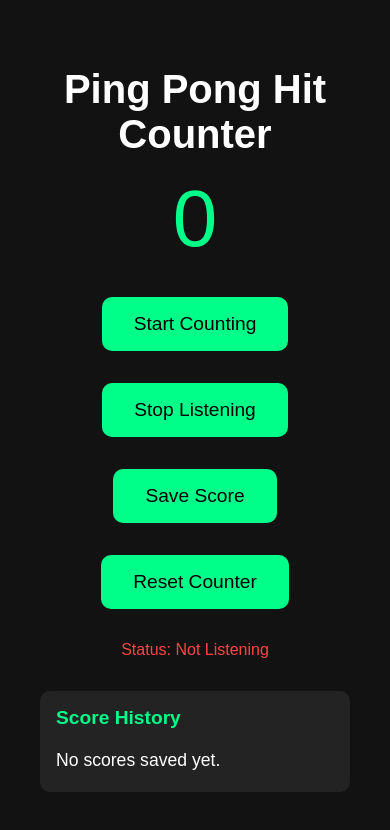
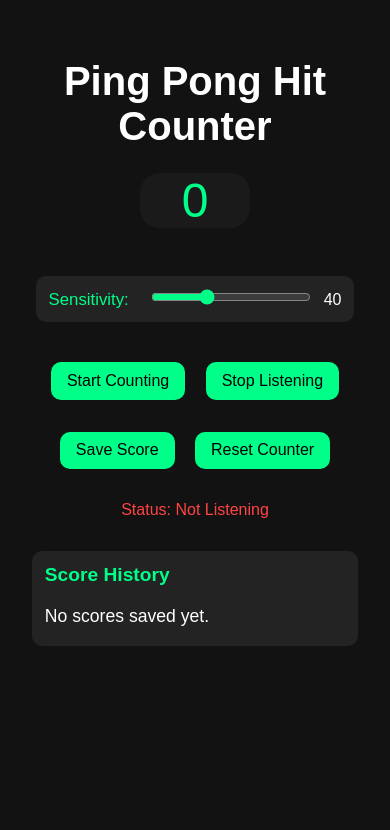
Before and after one commit to Nomadicproductions/Ping-pong-counter, a plain HTML site: page index.html in a window 390 px wide. Drawn offline with Linux system fonts and the light colour scheme.

Commit message:
Update index.html

```diff
--- a/index.html
+++ b/index.html
@@ -11,6 +11,7 @@
       color: #fff;
       text-align: center;
       padding: 2rem;
+      margin: 0;
     }
     h1 {
       font-size: 2.5rem;
@@ -20,17 +21,28 @@
       font-size: 5rem;
       margin: 1rem 0;
       color: #00ff88;
+      transition: box-shadow 0.15s, background 0.15s;
+      border-radius: 20px;
+      background: #1a1a1a;
+      display: inline-block;
+      min-width: 180px;
+    }
+    .flash {
+      box-shadow: 0 0 40px #00ff88, 0 0 10px #fff;
+      background: #1a3f2a;
     }
     .btn {
       padding: 1rem 2rem;
       font-size: 1.2rem;
-      margin: 1rem;
+      margin: 1rem 0.5rem 1rem 0.5rem;
       background: #00ff88;
       color: #000;
       border: none;
       border-radius: 10px;
       cursor: pointer;
       transition: background 0.2s;
+      display: inline-block;
+      min-width: 120px;
     }
     .btn:active {
       background: #00cc66;
@@ -70,16 +82,47 @@
       padding: 0.3rem 0;
       font-size: 1.1rem;
     }
+    #sensitivity-container {
+      margin-top: 2rem;
+      margin-bottom: 1.5rem;
+      background: #232323;
+      border-radius: 10px;
+      display: inline-block;
+      padding: 1rem 2rem;
+    }
+    #sensitivity-label {
+      color: #00ff88;
+      font-size: 1.05rem;
+      margin-right: 10px;
+    }
+    input[type=range] {
+      width: 160px;
+      margin: 0 8px;
+      accent-color: #00ff88;
+    }
+    @media (max-width: 600px) {
+      #counter { font-size: 3rem; min-width: 110px; }
+      .btn { font-size: 1rem; padding: 0.6rem 1rem; min-width: 90px; }
+      #history, #sensitivity-container { max-width: 97vw; padding: 0.8rem; }
+    }
   </style>
 </head>
 <body>
   <h1>Ping Pong Hit Counter</h1>
   <div id="counter">0</div>
 
-  <button class="btn" onclick="startListening()">Start Counting</button>
-  <button class="btn" onclick="stopListening()">Stop Listening</button>
-  <button class="btn" onclick="saveScore()">Save Score</button>
-  <button class="btn" onclick="resetCounter()">Reset Counter</button>
+  <div id="sensitivity-container">
+    <span id="sensitivity-label">Sensitivity:</span>
+    <input type="range" id="sensitivitySlider" min="20" max="80" value="40">
+    <span id="sensitivityValue">40</span>
+  </div>
+
+  <div>
+    <button class="btn" onclick="startListening()">Start Counting</button>
+    <button class="btn" onclick="stopListening()">Stop Listening</button>
+    <button class="btn" onclick="saveScore()">Save Score</button>
+    <button class="btn" onclick="resetCounter()">Reset Counter</button>
+  </div>
 
   <div id="status" class="inactive">Status: Not Listening</div>
 
@@ -87,6 +130,8 @@
     <h2>Score History</h2>
     <ul id="historyList"></ul>
   </div>
+
+  <audio id="beep" src="" preload="auto"></audio>
 
   <script>
     let hitCount = 0;
@@ -97,6 +142,41 @@
     let audioContext = null;
     let mediaStream = null;
     let rafId = null;
+    let hitThreshold = 40;
+
+    // --- Sensitivity slider logic ---
+    const sensitivitySlider = document.getElementById('sensitivitySlider');
+    const sensitivityValue = document.getElementById('sensitivityValue');
+    sensitivitySlider.addEventListener('input', function() {
+      hitThreshold = parseInt(this.value, 10);
+      sensitivityValue.textContent = hitThreshold;
+    });
+
+    // --- Beep sound on hit ---
+    function playBeep() {
+      // Web Audio API beep (short sine wave blip)
+      try {
+        const ctx = audioContext || new (window.AudioContext || window.webkitAudioContext)();
+        const o = ctx.createOscillator();
+        const g = ctx.createGain();
+        o.type = "sine";
+        o.frequency.value = 880;
+        g.gain.value = 0.25;
+        o.connect(g);
+        g.connect(ctx.destination);
+        o.start();
+        o.stop(ctx.currentTime + 0.10);
+        g.gain.linearRampToValueAtTime(0, ctx.currentTime + 0.10);
+      } catch (e) {
+        // If AudioContext is closed, skip beep
+      }
+    }
+
+    // --- Counter flash animation ---
+    function flashCounter() {
+      counterEl.classList.add('flash');
+      setTimeout(() => counterEl.classList.remove('flash'), 120);
+    }
 
     // --- Hit detection logic ---
     function resetCounter() {
@@ -131,9 +211,11 @@
             }
 
             const now = Date.now();
-            if (maxVolume > 40 && now - lastHitTime > 300) {
+            if (maxVolume > hitThreshold && now - lastHitTime > 300) {
               hitCount++;
               counterEl.textContent = hitCount;
+              flashCounter();
+              playBeep();
               lastHitTime = now;
             }
 
@@ -205,11 +287,12 @@
       });
     }
 
-    // --- On page load, show history ---
+    // --- On page load, show history and sensitivity ---
     displayHistory();
+    sensitivityValue.textContent = hitThreshold;
 
-    // --- Optional: save history on page unload (if needed) ---
-    // window.addEventListener('beforeunload', saveScore);
+    // Optional: Clean up when user leaves the page
+    window.addEventListener('beforeunload', stopListening);
   </script>
 </body>
 </html>
```
